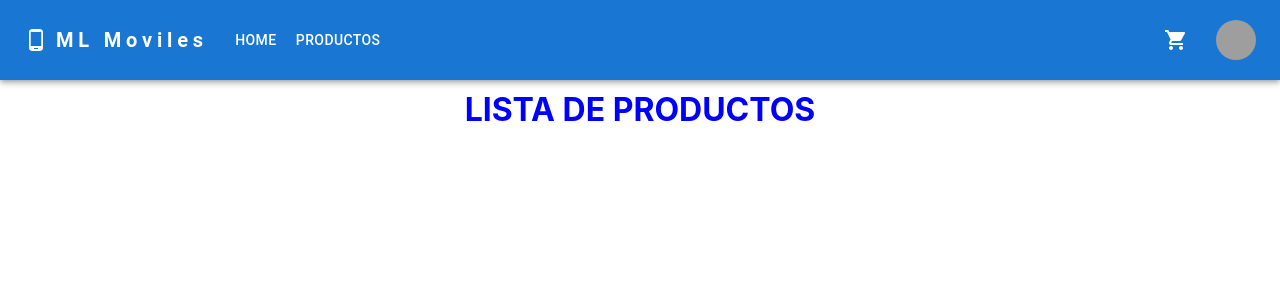
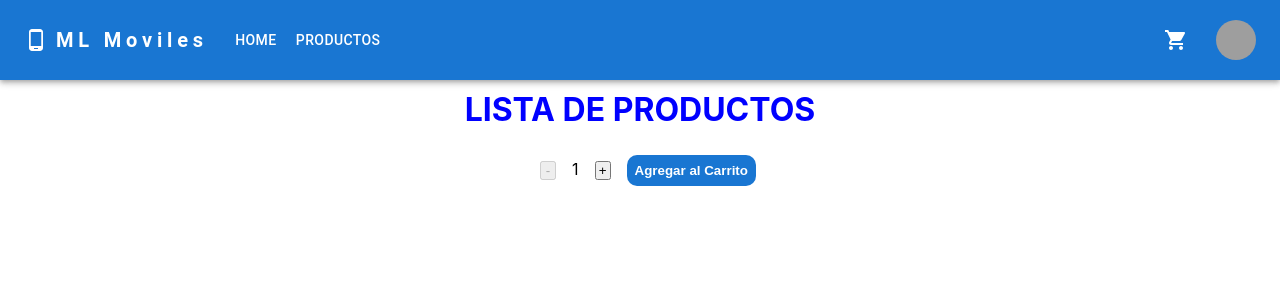
Before and after one commit to matiaslascano/Tienda-Moviles---Lascano-Matias, a React (Create React App) app: page / in a window 1280 px wide. Shown: the top 300 px of the page. Built offline with nearby package versions, Linux system fonts and the light colour scheme; grey boxes are pictures that could not be loaded.

Commit message:
Se agrega el contador segun la consigna del trabajo practico 4

```diff
--- /dev/null
+++ b/src/components/ItemCount.css
@@ -0,0 +1,22 @@
+.contador{
+
+    width: fit-content;
+    margin: auto;
+    padding: 1rem;
+    text-align: center;
+}
+
+.botonSumaResta{
+    margin: 1rem;
+    width: 1rem;
+}
+.botonAgregarCarrito{
+    padding: 0.5rem;
+    background-color: #1976d2;
+    color: white;
+    font-weight: 700;
+    border: none;
+    border-radius: 10px;
+}.botonAgregarCarrito:hover{
+    background-color: #155ca3;
+}
--- /dev/null
+++ b/src/components/ItemCount.js
@@ -0,0 +1,29 @@
+import './ItemCount.css';
+
+import React, { useEffect, useState } from 'react'
+
+export const ItemCount = ({initial, stock, onAdd}) => {
+
+    const [contador, setContador] = useState(parseInt(initial));
+
+    const restar = ()=>{
+        setContador(contador - 1);
+    };
+    const sumar = ()=>{
+        setContador(contador + 1);
+    };
+    useEffect(()=>{
+        setContador(parseInt(initial));
+    }, [initial])
+
+  return (
+   <div className='contador'>
+    <button className='botonSumaResta' disabled={ contador <=1 } onClick={restar}>-</button>
+    <span>{contador}</span>
+    <button className='botonSumaResta' disabled={ contador >= stock } onClick={sumar}>+</button>
+    <button className='botonAgregarCarrito' disabled={ stock <= 0} onClick={()=> onAdd(contador)}>Agregar al Carrito</button>
+   </div>
+  );
+}
+
+export default ItemCount;
--- a/src/components/ItemListContainer.js
+++ b/src/components/ItemListContainer.js
@@ -1,9 +1,19 @@
+import ItemCount from "./ItemCount";
+
 
 
 
 const ItemListContainer = (props) => {
+
+  const onAdd = (cantidad)=>{
+    console.log(`Agregaste ${cantidad} unidades.`);
+  }
   return (
+    <>
     <h1 style={style}>{props.texto}</h1>
+    <ItemCount initial={1} stock={4} onAdd={onAdd}/>
+
+    </>
   )
 }
 
```
